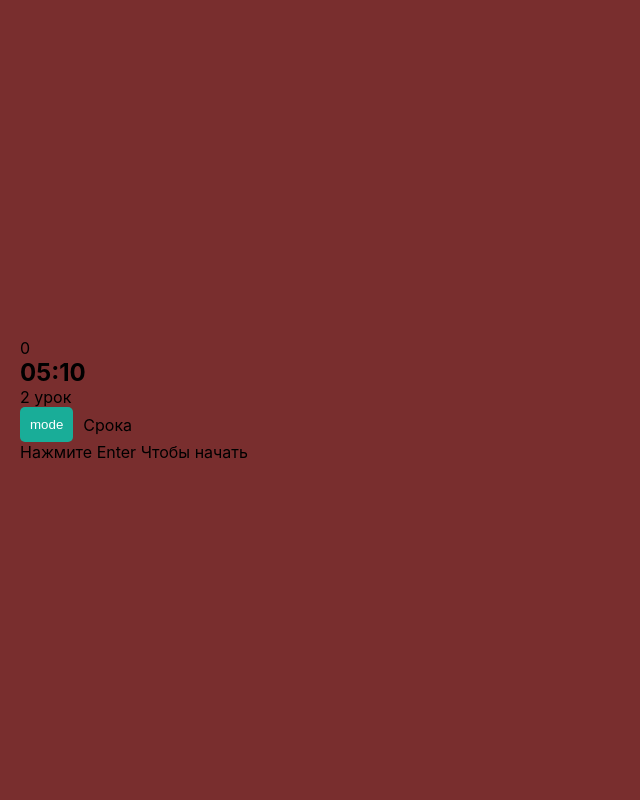
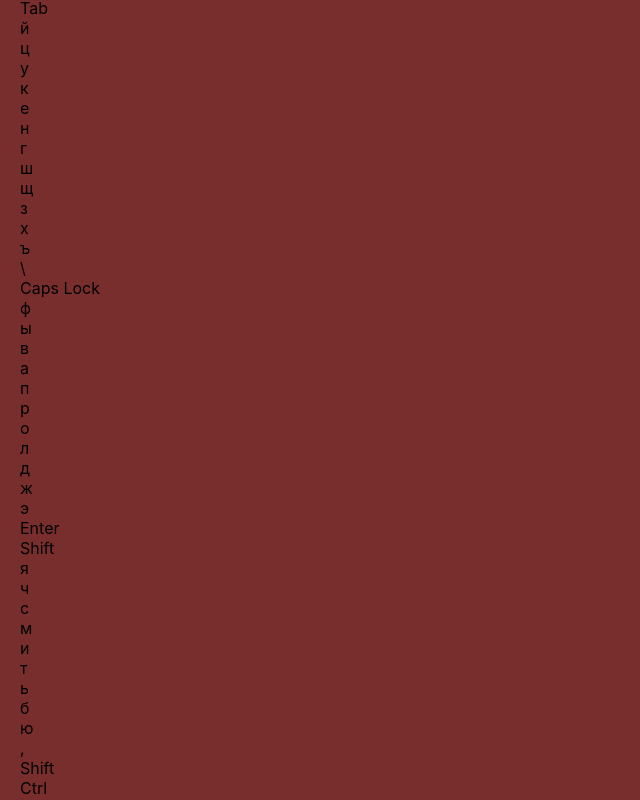
Before and after one commit to 0chuhh/touch-typing, a React (Create React App) app: page / in a window 1280 px wide. Shown: the top 800 px of the page, without its empty margins (0-640 px from the left). Built offline with nearby package versions, Linux system fonts and the light colour scheme.

Commit message:
keyboard && callbaack && accuracy

```diff
--- a/src/component/modules/typing-module/index.tsx
+++ b/src/component/modules/typing-module/index.tsx
@@ -6,6 +6,8 @@ import { currentTime } from 'utils/Time';
 import ResultForm from '../result-form/ResultForm';
 import LineMode from './line-mode/LineMode';
 import BlockMode from './block-mode/BlockMode';
+import Keyboard from 'component/modules/keyboard/Keyboard';
+import Hands from '../hands/Hands';
 
 
 interface TypingModuleProps {
@@ -14,8 +16,9 @@ interface TypingModuleProps {
     text: string
     maxTime?: { minutes: number, seconds: number } | 0 // 0 means no time limit, timer will not appear
     repeat?: boolean
+    callback?: (dataset: { charsPerMin: number, charsCount: number, mistakesCount: number, mistakes: string[] }) => void  // do smth with accumulated data
 }
-const TypingModule: FC<TypingModuleProps> = ({ classNum = 1, className = 'урок', text = 'Hello world!', maxTime = 0, repeat = true }) => {
+const TypingModule: FC<TypingModuleProps> = ({ classNum = 1, className = 'урок', text = 'Hello world!', maxTime = 0, repeat = true, callback }) => {
     type TimerHandle = ElementRef<typeof Timer>
     const timerRef = useRef<TimerHandle>(null)
     const [leftPadding, setLeftPadding] = useState<string>(
@@ -39,6 +42,7 @@ const TypingModule: FC<TypingModuleProps> = ({ classNum = 1, className = 'уро
     const [spentTime, setSpentTime] = useState<string>('00:00')
     const [spentSeconds, setSpentSeconds] = useState<number>(0)
     const [accuracy, setAccuracy] = useState<number>(0)
+    const [mistakes, setMistakes] = useState<string[]>([])
 
     const [datasets, setDatasets] = useState<{ charsPerMin: number[], accuracy: number[], seconds: number[] }>({ charsPerMin: [], accuracy: [], seconds: [] })
 
@@ -71,6 +75,9 @@ const TypingModule: FC<TypingModuleProps> = ({ classNum = 1, className = 'уро
         if (repeat && updatedIncomingChars.split(' ').length < 10) {
             updatedIncomingChars += ' ' + text;
         }
+        if (!repeat && incomingChars.length === 0) {
+            endLesson()
+        }
         setIncomingChars(updatedIncomingChars);
 
         setCharCount(prev => prev + 1)
@@ -97,7 +104,7 @@ const TypingModule: FC<TypingModuleProps> = ({ classNum = 1, className = 'уро
                 toogleResultModal()
                 break;
             default:
-                if (isTextShowed && !isModalResultOpen) {
+                if (isTextShowed && !isModalResultOpen && key.length === 1) {
                     if (key === currentChar) {
                         if (!timerRef.current?.isTimerStarted && !isModalResultOpen) {
                             timerRef.current?.startTimer()
@@ -105,6 +112,7 @@ const TypingModule: FC<TypingModuleProps> = ({ classNum = 1, className = 'уро
                         OnKeysPressedLineMode(key)
                     } else {
                         setWrongCharCount(prev => prev + 1)
+                        setMistakes(prev => [...prev, key])
                     }
                 }
                 break;
@@ -128,7 +136,7 @@ const TypingModule: FC<TypingModuleProps> = ({ classNum = 1, className = 'уро
 
     const changeAccuracy = () => {
         if (charCount || wrongCharCount) {
-            let newAccuracy = Math.floor((charCount * 100) / (charCount + wrongCharCount))
+            let newAccuracy = Math.floor((charCount / (charCount + wrongCharCount)) * 100)
             setAccuracy(newAccuracy)
 
         }
@@ -153,15 +161,28 @@ const TypingModule: FC<TypingModuleProps> = ({ classNum = 1, className = 'уро
         setCurrentCharIndex(0)
     }
 
+    const endLesson = () => {
+        toogleResultModal()
+        setIsTimesUp(true)
+        let data = {
+            charsPerMin: charPerMin,
+            charsCount: charCount + 1,
+            mistakesCount: wrongCharCount,
+            mistakes: mistakes
+        }
+        callback && callback(data)
+    }
+
     useEffect(() => {
         let newCharPerMin = Number.parseInt(((charCount) / ((spentSeconds + 1) / 60)).toFixed(2))
         changeAccuracy()
         setcharPerMin(newCharPerMin);
     }, [charCount, wrongCharCount])
 
+
+
     return (
         <div className='module-container'>
-            {charCount}
             <Modal open={isModalResultOpen}>
                 <ResultForm
                     time={spentTime}
@@ -175,17 +196,20 @@ const TypingModule: FC<TypingModuleProps> = ({ classNum = 1, className = 'уро
                 />
             </Modal>
 
-            <Timer onChange={(time) => onTimerChange(time.minutes, time.seconds)} ref={timerRef} time={maxTime} callback={() => {
-                toogleResultModal()
-                setIsTimesUp(true)
-            }} />
-            {classNum} {className}
-            <div style={{display:'flex', alignItems:'center', gap:'10px'}}>
-            <button tabIndex={-1} onKeyDown={e=>{if(e.key===' ')e.preventDefault()}} onClick={() => {
-                setMode(prev => prev === 'line' ? 'block' : 'line')
-                blockRef.current?.querySelector('.current-word')?.scrollIntoView({ behavior: 'smooth' })
-            }}>mode</button>
-            <div>{mode === 'line'? 'Срока': 'Блок'}</div>
+
+            <div style={{ display: 'flex', alignItems: 'center', justifyContent: 'space-between', color: '#fff' }}>
+                <div>{classNum} {className}</div>
+                <div style={{ display: 'flex', alignItems: 'center', gap: '10px' }}>
+                    <span>Осталось времени</span>
+                    <Timer onChange={(time) => onTimerChange(time.minutes, time.seconds)} ref={timerRef} time={maxTime} callback={endLesson} />
+
+
+                    <button tabIndex={-1} onKeyDown={e => { if (e.key === ' ') e.preventDefault() }} onClick={() => {
+                        setMode(prev => prev === 'line' ? 'block' : 'line')
+                        blockRef.current?.querySelector('.current-word')?.scrollIntoView({ behavior: 'smooth' })
+                    }}>режим</button>
+                    <div>{mode === 'line' ? 'Строка' : 'Блок'}</div>
+                </div>
             </div>
             {
                 isTextShowed ?
@@ -207,10 +231,15 @@ const TypingModule: FC<TypingModuleProps> = ({ classNum = 1, className = 'уро
                             text={text}
                         />
                     :
-                    <div>
+                    <div className='lesson-text-field'>
                         Нажмите Enter Чтобы начать
                     </div>
             }
+            <div className="keyboard-container">
+
+                <Keyboard currentKey={isTextShowed ? currentChar : ''} />
+                <Hands currentKey={isTextShowed ? currentChar : ''}/>
+            </div>
         </div>
     )
 }
```
